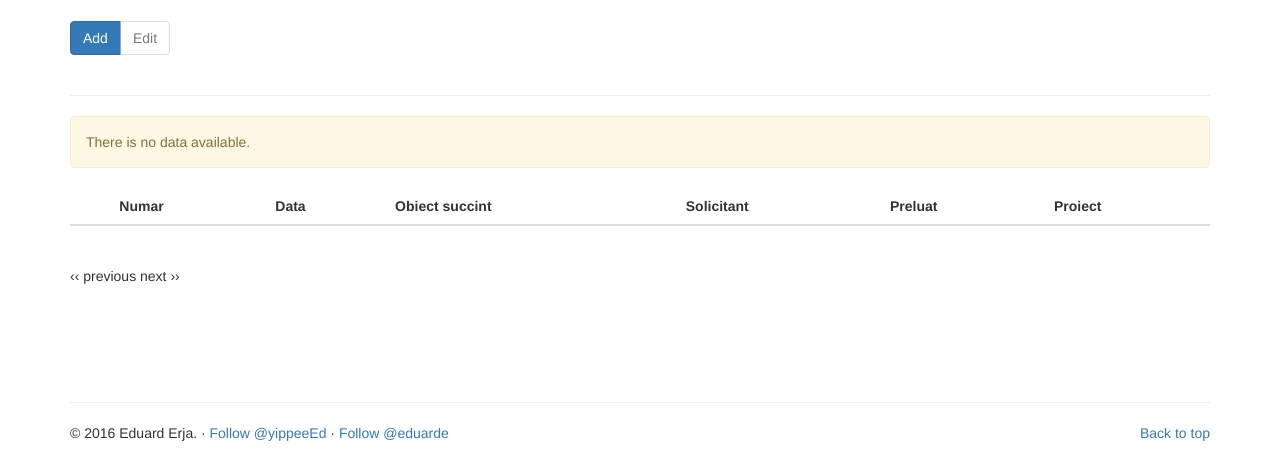
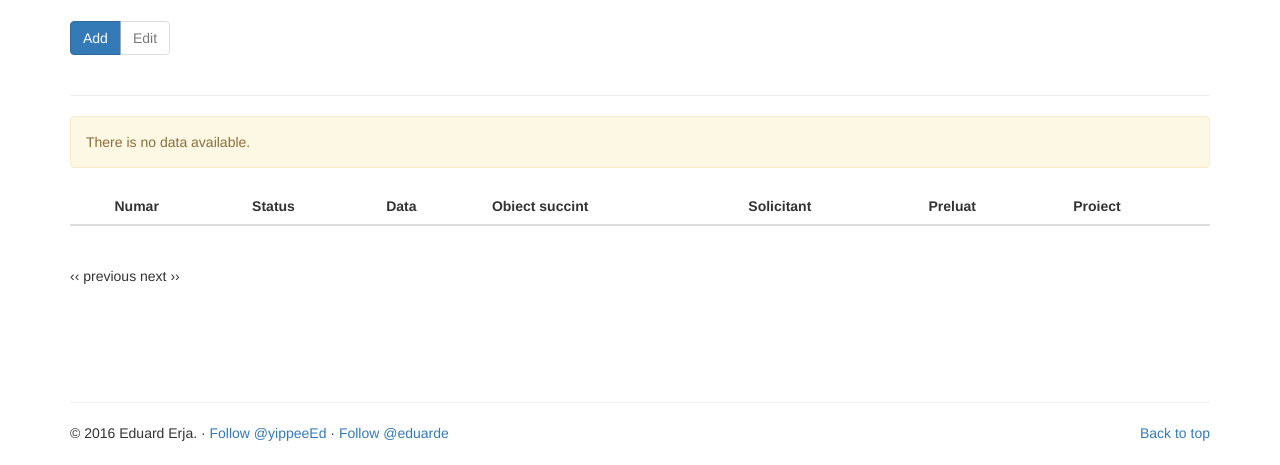
Before and after one commit to eduarde/OrderHelperApp, a Django app: page /dashboard/comanda/ in a window 1280 px wide. Shown: the part 170-635 px from the top of the page. Run offline with Django 3.2, Linux system fonts and the light colour scheme; a user stored in the database is signed in; data comes from the database, SQL or seed files in the repository; lists and menus that the app fills with data are empty; some libraries are stand-ins or nearby versions.

Commit message:
Added status in Comanda dashboard

```diff
--- a/orderhelper/templates/orderhelper/dashboard_comanda.html
+++ b/orderhelper/templates/orderhelper/dashboard_comanda.html
@@ -20,6 +20,7 @@
 			    <tr>
 			    	<th></th>
 			    	<th>Numar</th>
+			    	<th>Status</th>
 			        <th>Data</th>
 			        <th>Obiect succint</th>
 			        <th>Solicitant</th>
@@ -33,6 +34,7 @@
 			<tr>
 				<td><input type="checkbox" url="{%  url 'dashboard_comanda_edit' pk=comanda.pk  %}" aria-label="select"></td>
 			    <td>{{ comanda.pk }}</td>
+			    <td><span class="btn {% if comanda.status.text == 'Deschis' %}btn-success{% endif %} {% if comanda.status.text == 'Inchis' %}btn-danger{% endif %} {% if comanda.status.text == 'Anulat' %}btn-warning{% endif %} "></span></td>
 				<td>{{ comanda.data }}</td>
 				<td>{{ comanda.obiect_succint }}</td>
 				<td>{{ comanda.solicitant }}</td>
```
